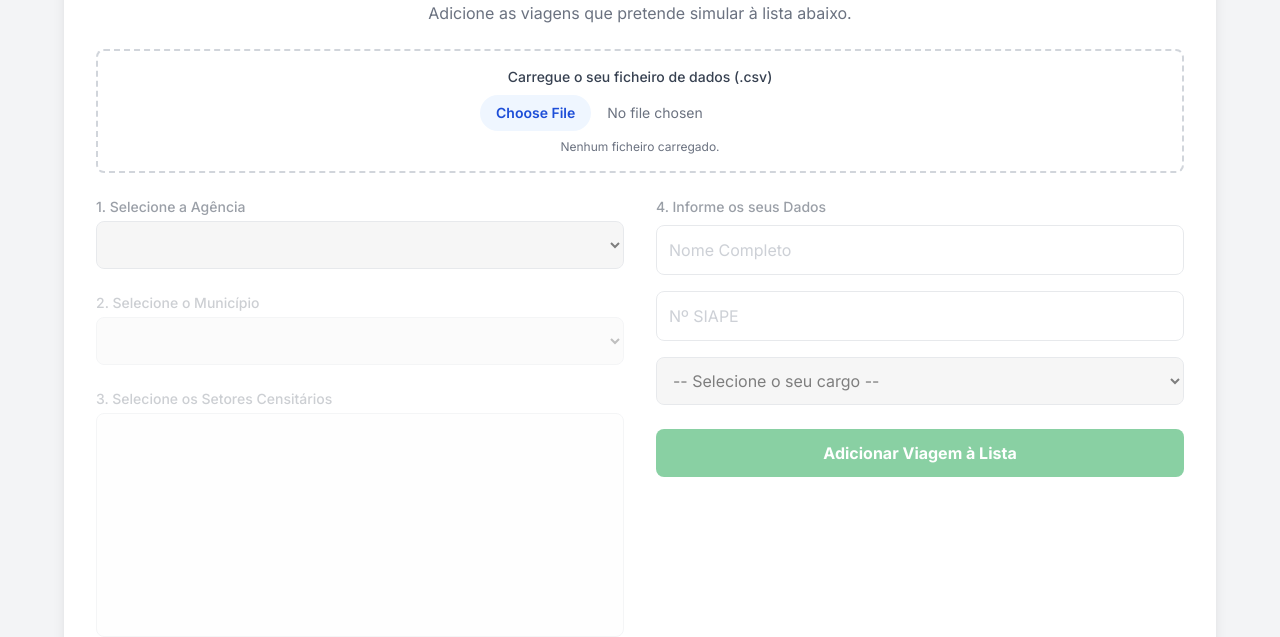
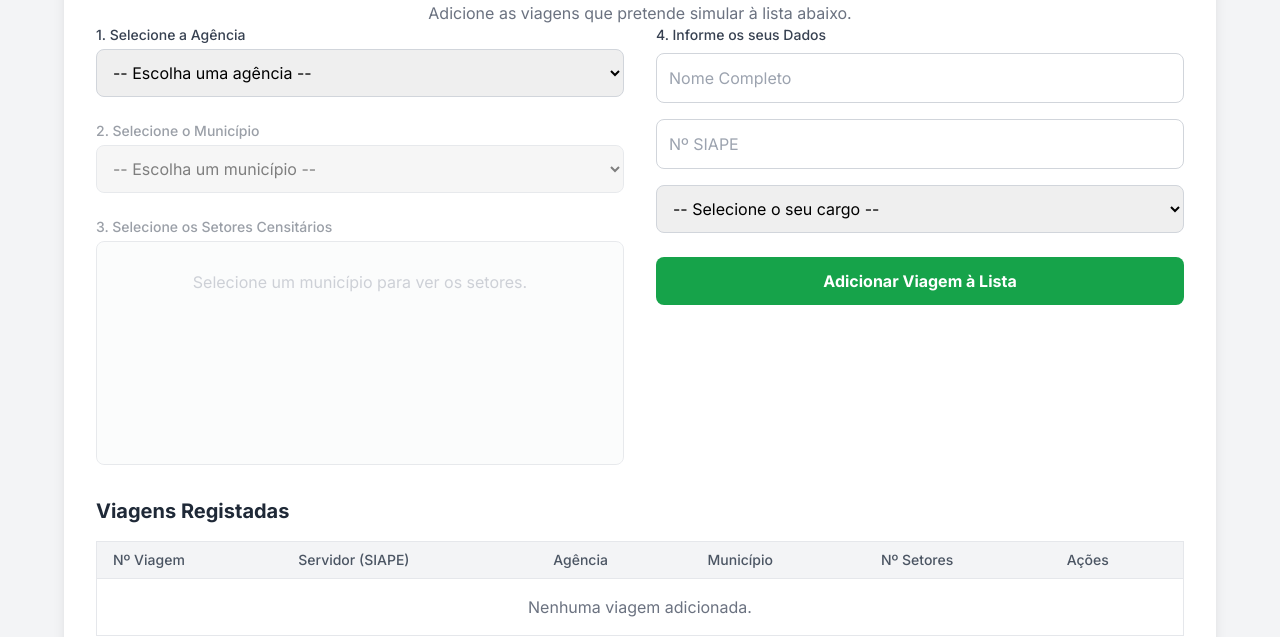
Before and after one commit to yancarlo0202/ibge-censo, a plain HTML site: page index.html in a window 1280 px wide. Shown: the part 165-802 px from the top of the page. Drawn offline with nearby package versions, Linux system fonts and the light colour scheme.

Commit message:
integrando csv ao html

```diff
--- a/index.html
+++ b/index.html
@@ -34,12 +34,6 @@
                 <h1 class="text-2xl md:text-3xl font-bold text-gray-800">Registo de Viagens</h1>
                 <p class="text-gray-500 mt-1">Adicione as viagens que pretende simular à lista abaixo.</p>
             </header>
-
-            <div class="border-2 border-dashed border-gray-300 rounded-lg p-4 text-center my-6">
-                <label for="csv-file-input" class="block text-sm font-medium text-gray-700 mb-2">Carregue o seu ficheiro de dados (.csv)</label>
-                <input type="file" id="csv-file-input" accept=".csv" class="mx-auto block w-full max-w-xs text-sm text-gray-500 file:mr-4 file:py-2 file:px-4 file:rounded-full file:border-0 file:text-sm file:font-semibold file:bg-blue-50 file:text-blue-700 hover:file:bg-blue-100"/>
-                <p id="file-status" class="text-xs text-gray-500 mt-2">Nenhum ficheiro carregado.</p>
-            </div>
 
             <main id="main-content" class="grid grid-cols-1 md:grid-cols-2 gap-x-8 gap-y-6 disabled-section">
                 <div class="space-y-6">
--- a/script.js
+++ b/script.js
@@ -4,6 +4,43 @@ document.addEventListener('DOMContentLoaded', () => {
             let simulacoesGuardadas = [];
             let viagemAtualParaCalculo = null;
             let costsChart = null;
+
+            Papa.parse("Database.CSV", {
+                download: true, // faz o fetch do arquivo na pasta
+                header: true,   // usa a primeira linha como cabeçalho (colunas)
+                skipEmptyLines: true,
+                complete: function(results) {
+                    const requiredHeaders = ['agencia', 'municipio', 'geocodigo', 'distancia_sede', 'trajeto_diario', 'estabelecimentos'];
+                    const actualHeaders = results.meta.fields;
+                    const missingHeaders = requiredHeaders.filter(h => !actualHeaders.includes(h));
+
+                    if (results.errors.length > 0 || missingHeaders.length > 0) {
+                        showToast(`Erro no CSV. Verifique colunas: ${missingHeaders.join(', ')}`, 'error');
+                        return;
+                    }
+
+                    dadosCompletos = results.data.map((row, index) => ({
+                        ...row,
+                        row_id: index,
+                        geocodigo: String(row.geocodigo || '').trim(),
+                        distancia_sede: parseFloat(String(row.distancia_sede || '0').replace(',', '.')) || 0,
+                        trajeto_diario: parseFloat(String(row.trajeto_diario || '0').replace(',', '.')) || 0,
+                        estabelecimentos: parseInt(row.estabelecimentos, 10) || 0
+                    }));
+
+                    mainContent.classList.remove('disabled-section');
+                    popularAgencias();
+
+                    // Seleciona automaticamente a primeira agência e carrega municípios
+                    if (agenciaSelect.options.length > 0) {
+                        agenciaSelect.selectedIndex = 0;
+                        atualizarMunicipios(); // já popula os municípios dessa agência
+                    }
+                },
+                error: (err) => {
+                    showToast(`Erro ao carregar Database: ${err.message}`, 'error');
+                }
+             });
 
             // --- CONSTANTES E ELEMENTOS DO DOM ---
             const VEICULOS_TERRESTRES = { '4x4': { consumo_km_l: 10 }, 'Carro': { consumo_km_l: 12 }, 'Moto': { consumo_km_l: 32 } };
@@ -374,6 +411,23 @@ document.addEventListener('DOMContentLoaded', () => {
                 custosContainerCalc.innerHTML = custosContent;
             }
 
+            function processarCSV(dados) {
+                // Exemplo: preencher o select de agências
+                const agencias = [...new Set(dados.map(item => item.Agencia))];
+                const agenciaSelect = document.getElementById("agencia-select");
+
+                agencias.forEach(ag => {
+                    const option = document.createElement("option");
+                    option.value = ag;
+                    option.textContent = ag;
+                    agenciaSelect.appendChild(option);
+                });
+
+                // Salva os dados CSV em uma variável global para usar depois
+                window.dadosCSV = dados;
+            }
+
+
             function descarregarCSV() {
                 if (simulacoesGuardadas.length === 0) { showToast("Nenhuma simulação para descarregar.", 'info'); return; }
                 const csv = Papa.unparse(simulacoesGuardadas.map(({ viagem_id, ...rest }) => rest), { delimiter: ';' });
@@ -406,7 +460,10 @@ document.addEventListener('DOMContentLoaded', () => {
 
             // --- EVENT LISTENERS ---
             fileInput.addEventListener('change', handleFileLoad);
-            agenciaSelect.addEventListener('change', atualizarMunicipios);
+            agenciaSelect.addEventListener('change', (e) => {
+                const agencia = e.target.value;
+                popularMunicipios(agencia);
+            });;
             municipioSelect.addEventListener('change', atualizarGeocodigos);
             adicionarViagemBtn.addEventListener('click', adicionarViagem);
             terminarBtn.addEventListener('click', descarregarCSV);
```
